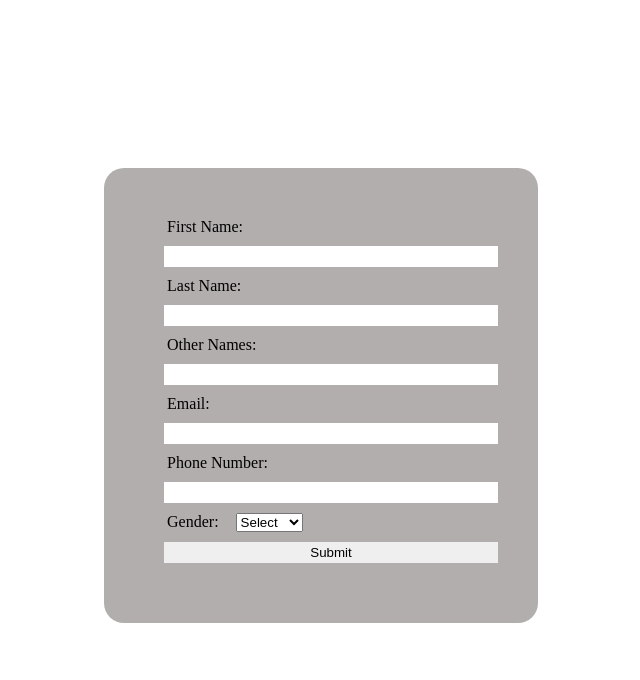
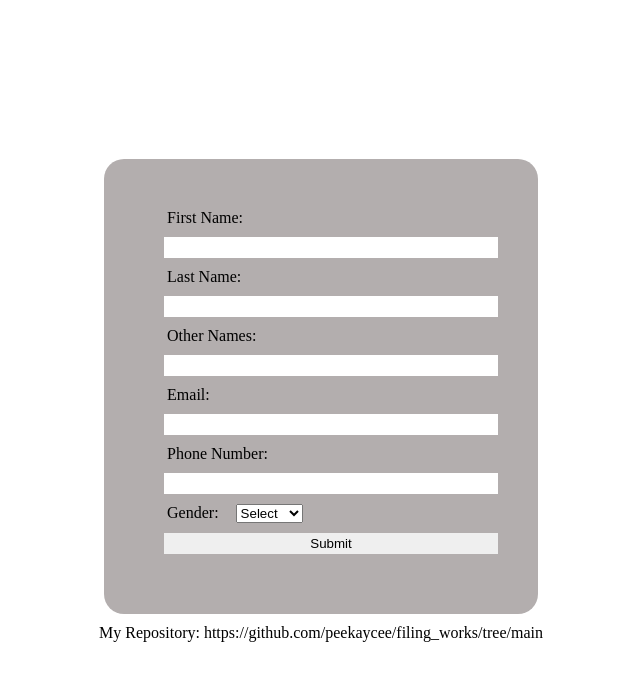
Before and after one commit to peekaycee/filing_works, a website: page public/index.html in a window 1280 px wide. Shown: the whole page, without its empty margins (319-959 px from the left). Drawn offline with Linux system fonts and the light colour scheme.

Commit message:
Included github repository

```diff
--- a/public/index.html
+++ b/public/index.html
@@ -35,6 +35,8 @@
     </form>
 
     <div id="errors"></div>
+
+    <p>My Repository: https://github.com/peekaycee/filing_works/tree/main</p>
     <script src="./index.js"></script>
 </body>
 </html>
```
